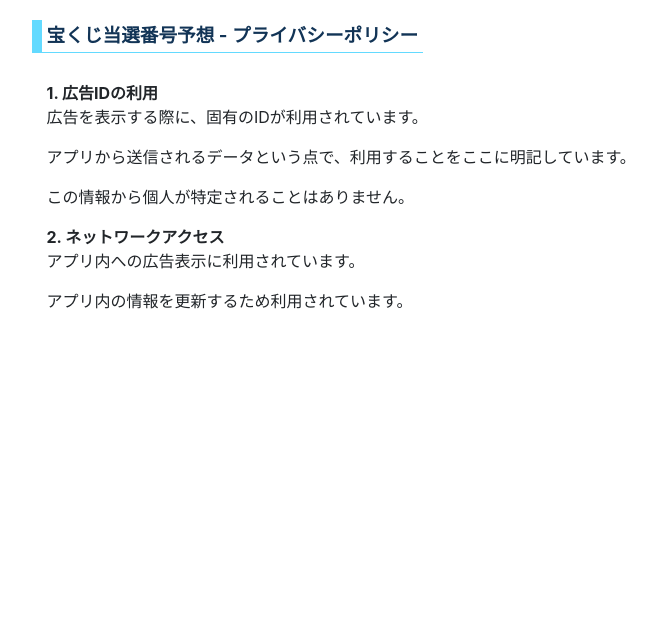
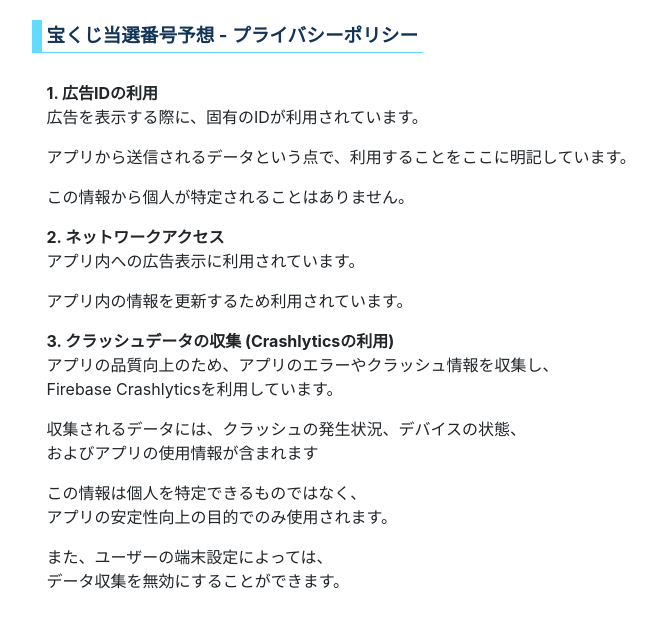
Before and after one commit to gitpushforce/myappprivacypolicy, a plain HTML site: page index.html in a window 1280 px wide. Shown: the whole page, without its empty margins (281-938 px from the left). Drawn offline with nearby package versions, Linux system fonts and the light colour scheme.

Commit message:
adding crashlitics to the policy

```diff
--- a/index.html
+++ b/index.html
@@ -51,6 +51,21 @@
             </div>
         </div>
 
+        <div class="row">
+            <div class="col-6 offset-3">
+                <strong>3. クラッシュデータの収集 (Crashlyticsの利用)</strong>
+                <p>アプリの品質向上のため、アプリのエラーやクラッシュ情報を収集し、<br>
+                    Firebase Crashlyticsを利用しています。</p>
+                <p>収集されるデータには、クラッシュの発生状況、デバイスの状態、<br>
+                    およびアプリの使用情報が含まれます</p>
+                <p>この情報は個人を特定できるものではなく、<br>
+                    アプリの安定性向上の目的でのみ使用されます。</p>
+                <p>また、ユーザーの端末設定によっては、<br>
+                    データ収集を無効にすることができます。</p>
+            </div>
+        </div>
+    </div>
+
 
     </div>
 
```
